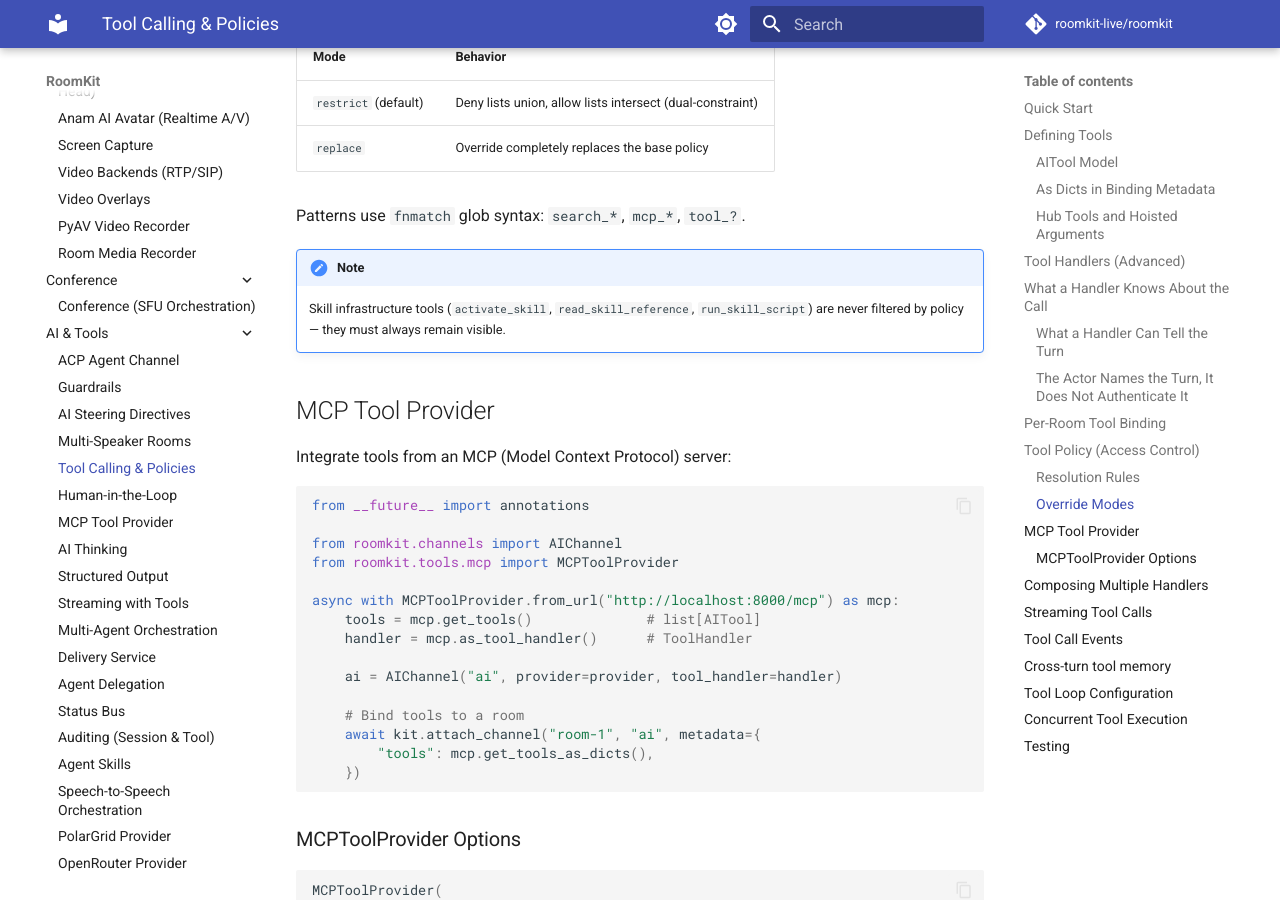
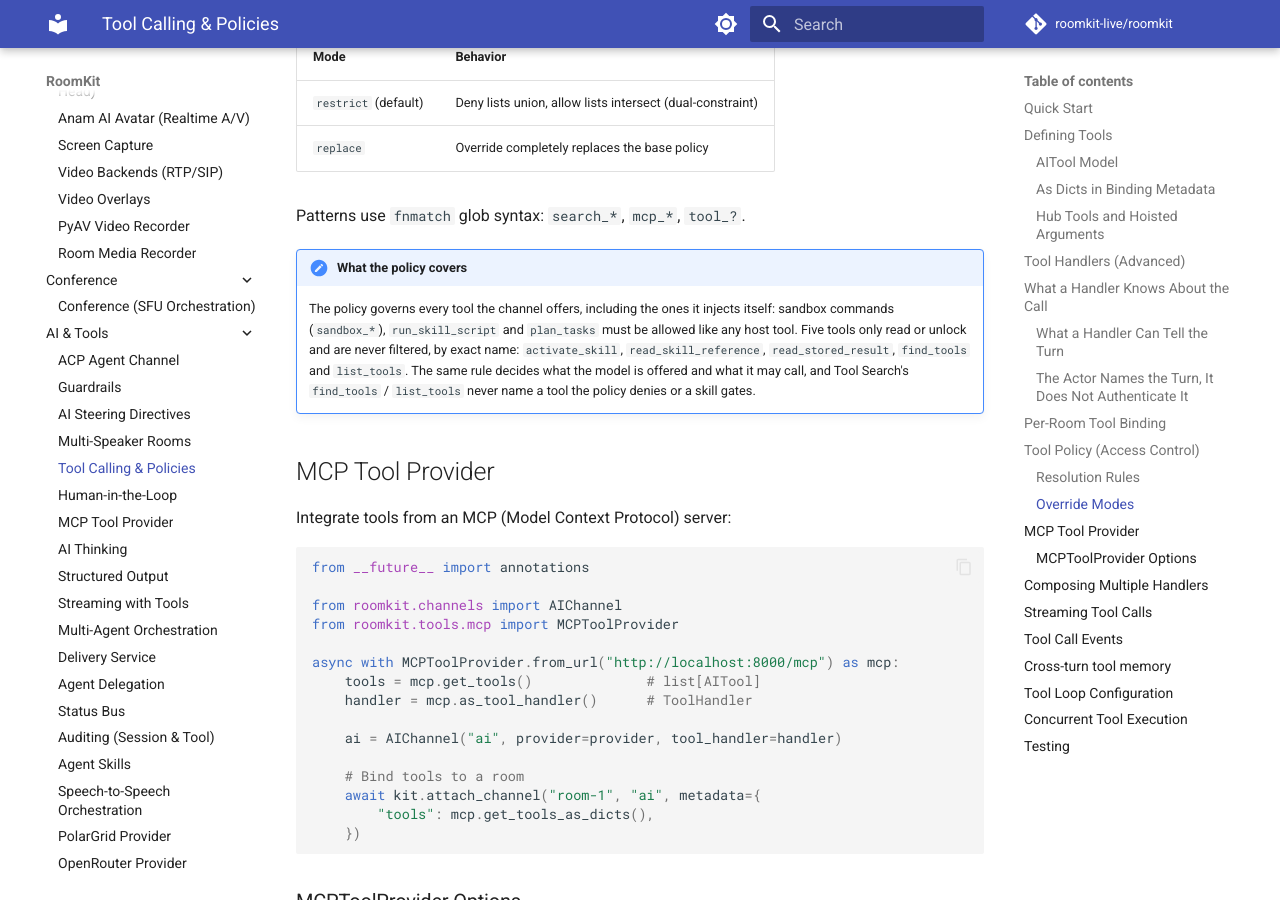
Before and after one commit to roomkit-live/roomkit-docs, an MkDocs documentation site: the page built from docs/guides/tool-calling.md, in a window 1280 px wide and 900 px high, scrolled down 9715 px. Built offline with MkDocs 1.6.1 and Material for MkDocs 9.7.7, drawn with Linux system fonts in a browser that asks for light colours; comment, search, counter and statistics services are not loaded.

Commit message:
docs(tools): ToolPolicy covers sandbox and skill-script tools; five tools stay exempt (RMK-271)

```diff
--- a/docs/guides/tool-calling.md
+++ b/docs/guides/tool-calling.md
@@ -420,8 +420,8 @@ ai = AIChannel("ai", provider=provider, tools=[weather_tool, search_tool], tool_
 
 Patterns use `fnmatch` glob syntax: `search_*`, `mcp_*`, `tool_?`.
 
-!!! note
-    Skill infrastructure tools (`activate_skill`, `read_skill_reference`, `run_skill_script`) are never filtered by policy — they must always remain visible.
+!!! note "What the policy covers"
+    The policy governs every tool the channel offers, including the ones it injects itself: sandbox commands (`sandbox_*`), `run_skill_script` and `plan_tasks` must be allowed like any host tool. Five tools only read or unlock and are never filtered, by exact name: `activate_skill`, `read_skill_reference`, `read_stored_result`, `find_tools` and `list_tools`. The same rule decides what the model is offered and what it may call, and Tool Search's `find_tools` / `list_tools` never name a tool the policy denies or a skill gates.
 
 ## MCP Tool Provider
 
```
Also changed, not shown: docs/guides/guardrails.md (+2 -0 lines).
